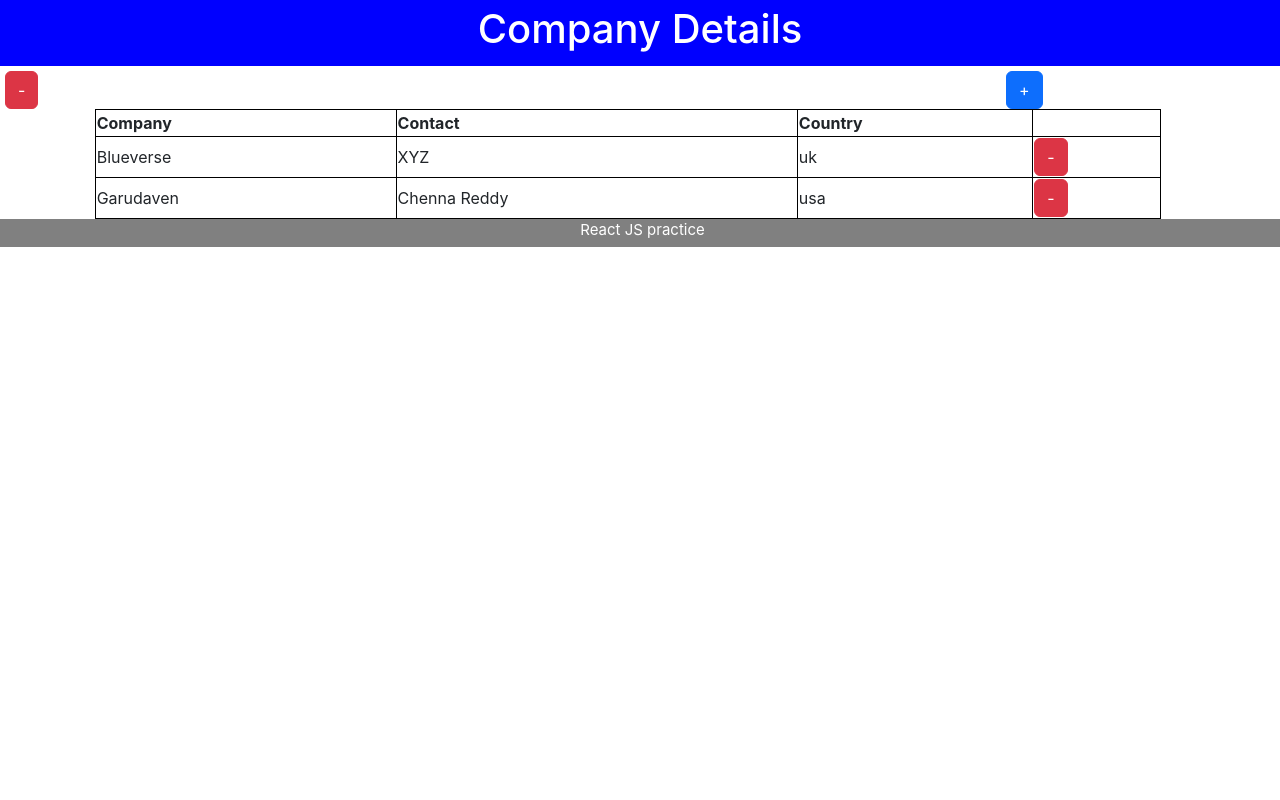
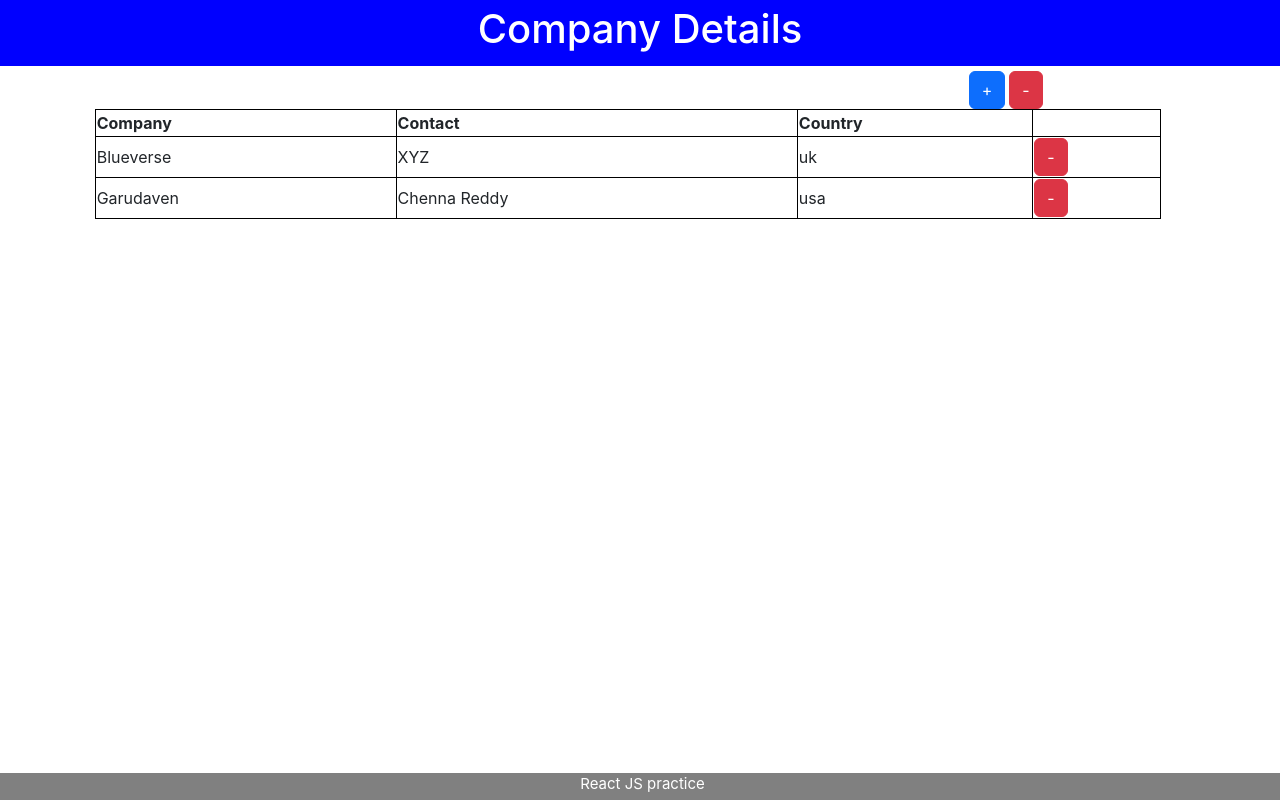
Before and after one commit to tejaksv/library-system, a React (Create React App) app: page / in a window 1280 px wide. Built offline with nearby package versions, Linux system fonts and the light colour scheme.

Commit message:
changes are done

```diff
--- a/src/Main/main.css
+++ b/src/Main/main.css
@@ -13,3 +13,10 @@
     font-size: 15px;
     text-align: center;
 }
+body {
+    overflow-x: hidden;
+    width: 100%;
+    margin: 0;
+    padding: 0;
+    box-sizing: border-box;
+}
--- a/src/TableForm.jsx
+++ b/src/TableForm.jsx
@@ -5,7 +5,7 @@ import Checkbox from './components/checkbox';
 import RadioButton from './components/RadioButton'
 
 function TableForm(props) {
-    const { company, contact, country, errors, onSave, setCompany, setContact, setCountry, editRecord, formMode } = props;
+    const { company, contact, country, errors, onSave, setCompany, setContact, setCountry, editRecord, formMode, setView } = props;
     const genderOptions = [{
         value: 'male',
         label: 'Male'
@@ -35,7 +35,8 @@ function TableForm(props) {
             <Select title="Country" id="country" setChangeValue={setCountry} value={country} />
             <Checkbox title="VIP" id="vip" defaultValue={true} />
             <RadioButton title="Gender" name="gender" id="gender" options={genderOptions} />
-            <button className='btn btn-primary' onClick={onSave}>Add</button>
+            <button className='btn btn-primary 'style={{ float: 'right' }} onClick={onSave}>Add</button>
+            <button className='btn btn-secondary me-2' style={{marginLeft: "5px" , float: 'right' }} onClick={() => setView("table")}>Cancel</button>
         </>
     )
 }
--- a/src/TableRender.jsx
+++ b/src/TableRender.jsx
@@ -77,10 +77,12 @@ const TableRender = () => {
                 {view === 'table' ?
                     <>
                         <div className='row'>
-                            <div className='col-10'>
-                                <button className='btn btn-primary' style={{ float: 'right' }} onClick={() => setView("form")}>+</button>
-                                <button className='btn btn-danger' id="delete-all" onClick={deleteAllRecord} style={{ marginLeft: '5px' }}>-</button>
-                            </div>
+                        <div className='col-10 d-flex justify-content-end'>
+                        <button className='btn btn-primary me-1' onClick={() => setView("form")}>+</button>
+    <button className='btn btn-danger ' id="delete-all" onClick={deleteAllRecord}>-</button>
+
+</div>
+
                         </div>
                         <div className='row'>
                             <span className='col-1'></span>
@@ -110,7 +112,7 @@ const TableRender = () => {
                     <>
                         <span className='col-1'></span>
                         <span className='col-10'>
-                            <h2>Enter Details</h2>
+                            <h2 style={{ textAlign: "center" }}>Enter Details</h2>
                             <TableForm
                                 company={company}
                                 contact={contact}
--- a/src/components/checkbox.jsx
+++ b/src/components/checkbox.jsx
@@ -6,7 +6,7 @@ function Checkbox(props) {
     return (
         <div className="row">
             <label htmlFor={"label-" + id} className="col-6">{title}</label>
-            <input type="checkbox" id={id} name={id} value="yes" className="col-5" checked={defaultValue || false} />
+            <input type="checkbox" id={id} name={id} value="yes" className="col-1" checked={defaultValue || false} />
         </div>
     )
 }
--- a/src/index.js
+++ b/src/index.js
@@ -1,8 +1,8 @@
 import React from 'react';
 import ReactDOM from 'react-dom/client';
 import './index.css';
-import App from './App';
-import HelloWorld from './HelloWorld';
+// import App from './App';
+// import HelloWorld from './HelloWorld';
 import reportWebVitals from './reportWebVitals';
 import TableRender from './TableRender';
 import Main from './Main/main.css';
@@ -14,7 +14,7 @@ root.render(
       <h1>Company Details</h1>
     </header>
     <TableRender />
-    <footer id='mainFooter'>
+    <footer class=" fixed-bottom"  id='mainFooter'>
       React JS practice
     </footer>
 
```
